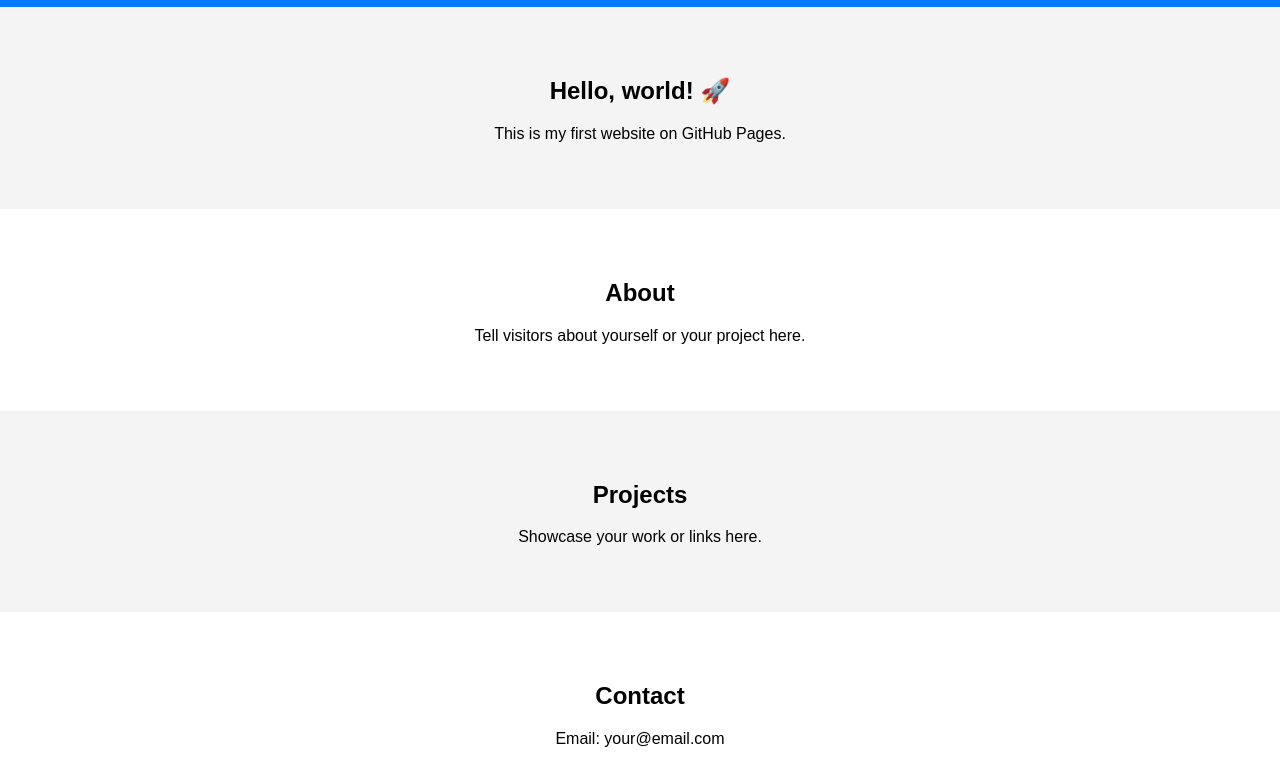
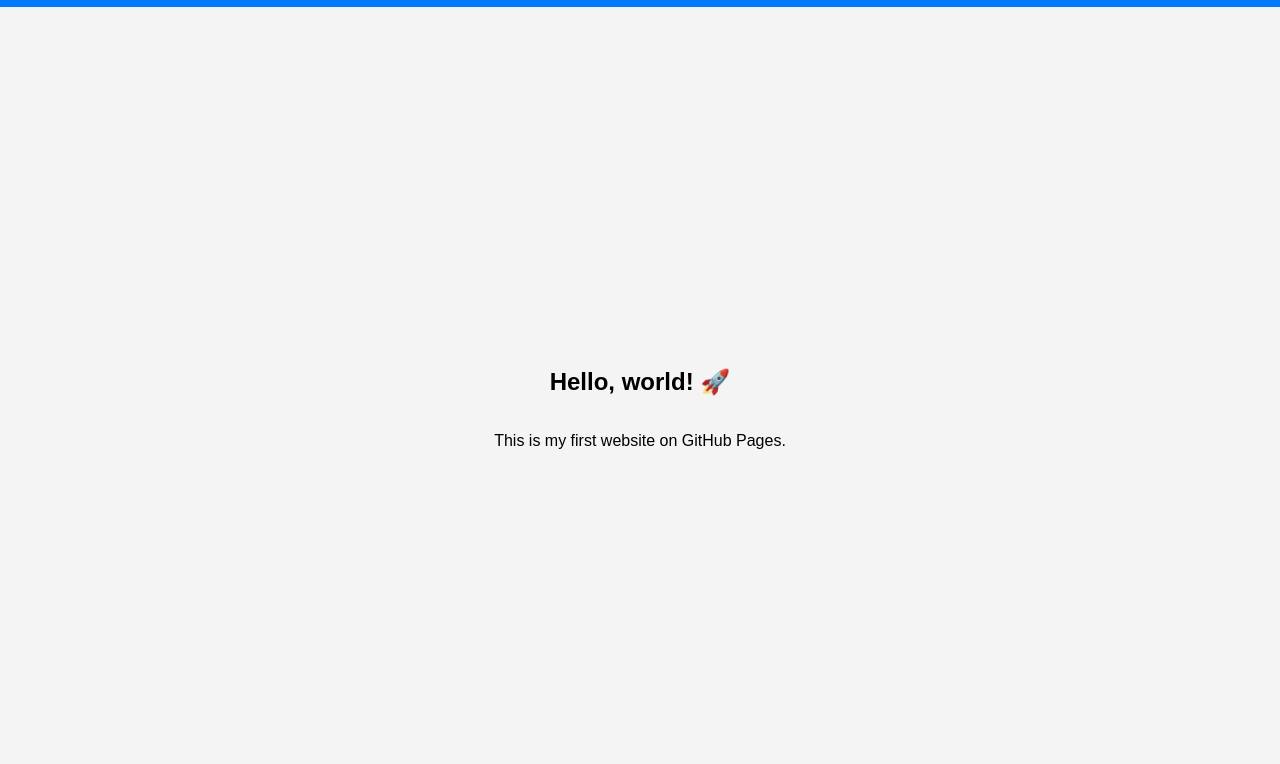
Before and after one commit to Bhakti-1312/OpenCause, a plain HTML site: page index.html in a window 1280 px wide. Shown: the part 36-800 px from the top of the page. Drawn offline with Linux system fonts and the light colour scheme.

Commit message:
Make sections full-screen with smooth scroll

```diff
--- a/style.css
+++ b/style.css
@@ -1,10 +1,16 @@
-/* Navbar Styles */
+/* General Styles */
 body {
   font-family: Arial, sans-serif;
   margin: 0;
   padding: 0;
 }
 
+/* Smooth scrolling */
+html {
+  scroll-behavior: smooth;
+}
+
+/* Navbar Styles */
 .navbar {
   display: flex;
   justify-content: space-between;
@@ -14,6 +20,7 @@ body {
   color: white;
   position: sticky;
   top: 0;
+  z-index: 1000;
 }
 
 .navbar .logo {
@@ -42,15 +49,27 @@ body {
   text-decoration: underline;
 }
 
-/* Sections */
+/* Sections - Full-screen on desktop */
 section {
-  padding: 50px 20px;
+  height: 100vh; /* full viewport height */
+  display: flex;
+  flex-direction: column;
+  justify-content: center; /* vertical center */
+  align-items: center;     /* horizontal center */
+  padding: 20px;
+  box-sizing: border-box;
   text-align: center;
 }
 
+/* Alternate section colors */
 section:nth-child(even) {
   background-color: #f4f4f4;
 }
+
+section:nth-child(odd) {
+  background-color: #ffffff;
+}
+
 /* Hamburger menu - hide on desktop */
 .hamburger {
   display: none;
@@ -82,4 +101,10 @@ section:nth-child(even) {
   .nav-links.active {
     display: flex;
   }
+
+  /* Sections - auto height on mobile */
+  section {
+    height: auto;
+    padding: 40px 20px;
+  }
 }
```
